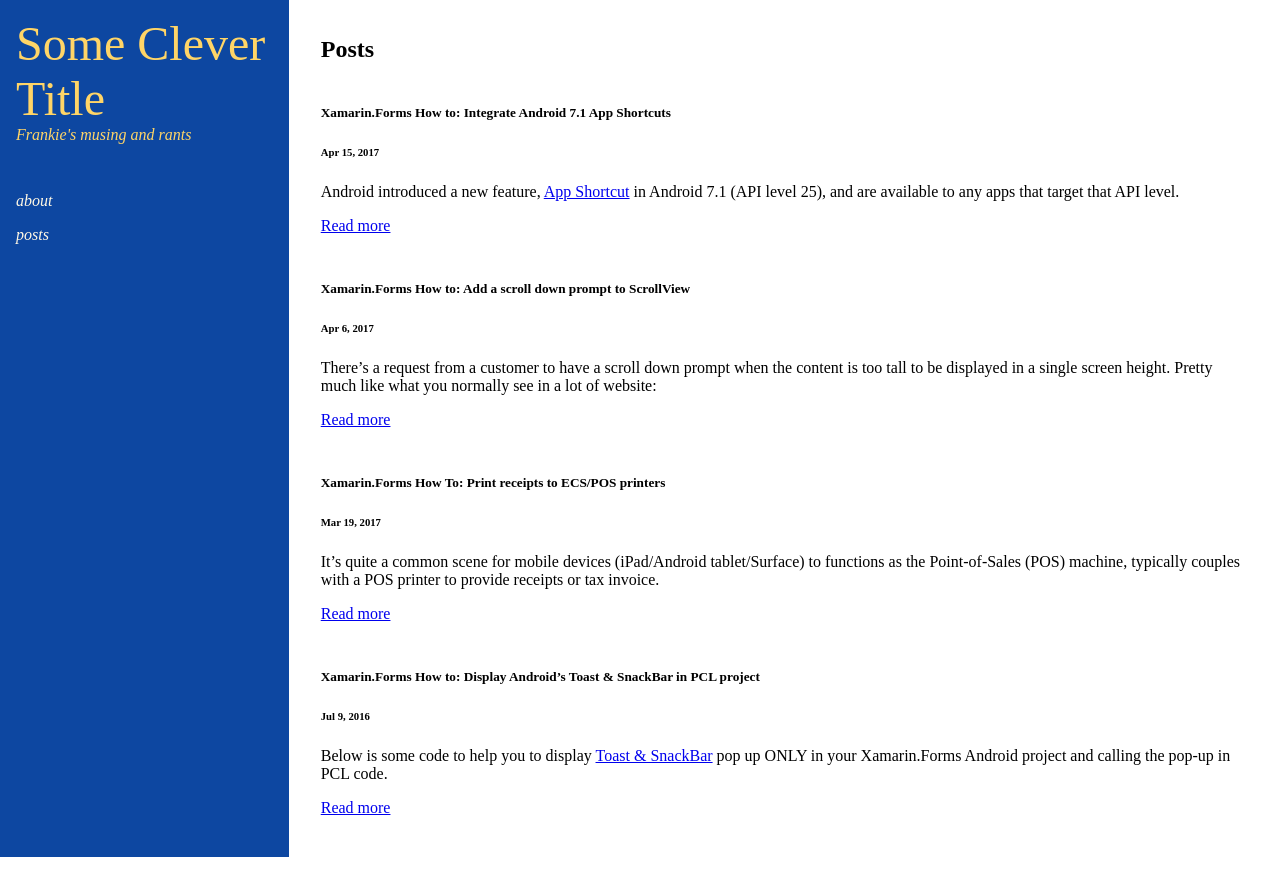
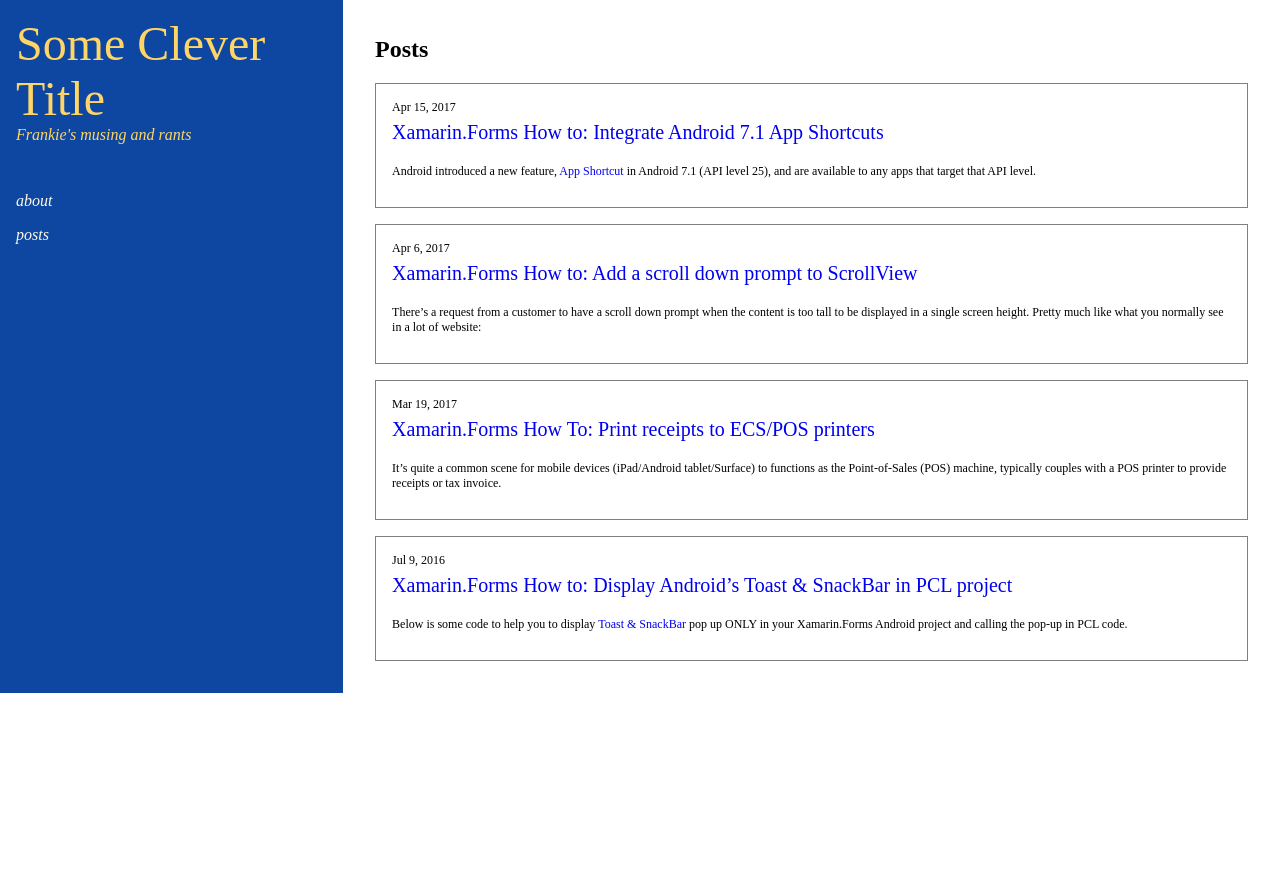
Before and after one commit to xyfoo/xyfoo.github.io, a Jekyll site: the page built from posts.html, in a window 1280 px wide. Shown: the top 896 px of the page. Built offline with Jekyll 4.4.1, drawn with Linux system fonts in a browser that asks for light colours; some web fonts are replaced.

Commit message:
Fix more mobile layout issue.

```diff
--- a/_includes/head.html
+++ b/_includes/head.html
@@ -28,7 +28,6 @@
 
         .site-title {
             font-size: 3em;
-            text-decoration: none;
             color: #ffd567;
         }
 
@@ -47,7 +46,6 @@
         .site-nav-link {
             color: #FFF8E4;
             margin-bottom: 1em;
-            text-decoration: none;
             font-style: italic;
         }
 
@@ -64,7 +62,18 @@
             border-radius: 5px;
         }
 
+        code {
+            background-color: lightgray;
+            padding: 0.1em 0.25em;
+        }
 
+        .article-nav-title {
+            font-size: 0.75em;
+        }
+
+        a {
+            text-decoration-line: none;
+        }
 
 
 
@@ -120,6 +129,10 @@
             main {
                 padding: 1em 1em;
             }
+
+            .article-nav-title {
+                display: none;
+            }
         }
     </style>
     {%- feed_meta -%}
--- a/posts.html
+++ b/posts.html
@@ -10,15 +10,14 @@ permalink: /posts/
 <div style="display: flex; flex-direction: column;">
     {%- for post in site.posts -%}
     {%- assign date_format = site.minima.date_format | default: "%b %-d, %Y" -%}
-    <div class="card" style="margin-bottom: 1.5em;">
-        <div class="card-body">
-            <h5 class="card-title">{{ post.title | escape }}</h5>
-            <h6 class="card-subtitle mb-2 text-muted">{{ post.date | date: date_format }}</h6>
-            {%- if site.show_excerpts -%}
-            <p class="card-text">{{ post.excerpt }}</p>
-            {%- endif -%}
-            <a href="{{ post.url | relative_url }}" class="card-link">Read more</a>
+    <div style=" border: 1px solid gray; padding: 1em; margin-bottom: 1em;">
+        <div style="font-size: 0.75em; margin-bottom: 0.5em;">{{ post.date | date: date_format }}</div>
+        <a href="{{ post.url | relative_url }}"><div style="font-size: 1.25em; margin: 0 0 1em 0;">{{ post.title | escape }}</div></a>
+        {%- if site.show_excerpts -%}
+        <div style="font-size: 0.75em">
+            {{ post.excerpt }}
         </div>
+        {%- endif -%}
     </div>
     {%- endfor -%}
 </div>
```
Also changed, not shown: _layouts/home.html (+6 -9 lines), _layouts/post.html (+7 -10 lines), about.md (+7 -3 lines).
